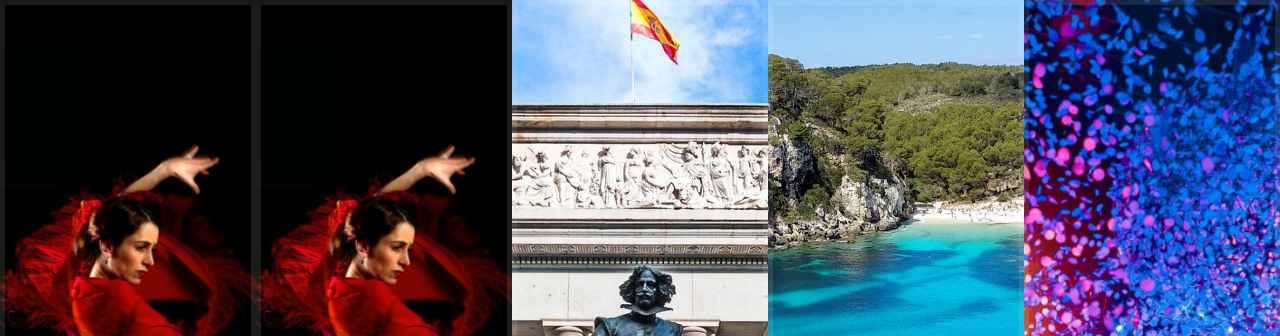
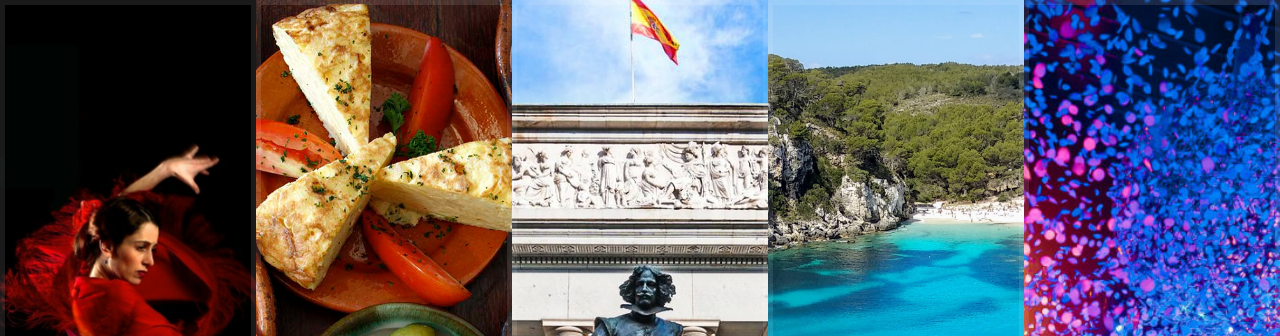
Before and after one commit to mgracesb/30js-flex_panels, a plain HTML site: page index.html in a window 1280 px wide. Shown: the top 336 px of the page. Drawn offline with Linux system fonts and the light colour scheme.

Commit message:
minor fix

```diff
--- a/stylesheet.css
+++ b/stylesheet.css
@@ -43,7 +43,7 @@ body {
   background-image: url("./img/flamenco.jpg");
 }
 .panel2 {
-  background-image: url("./img/flamenco.jpg");
+  background-image: url("./img/tapas.jpg");
 }
 .panel3 {
   background-image: url("./img/elPrado.jpeg");
```
